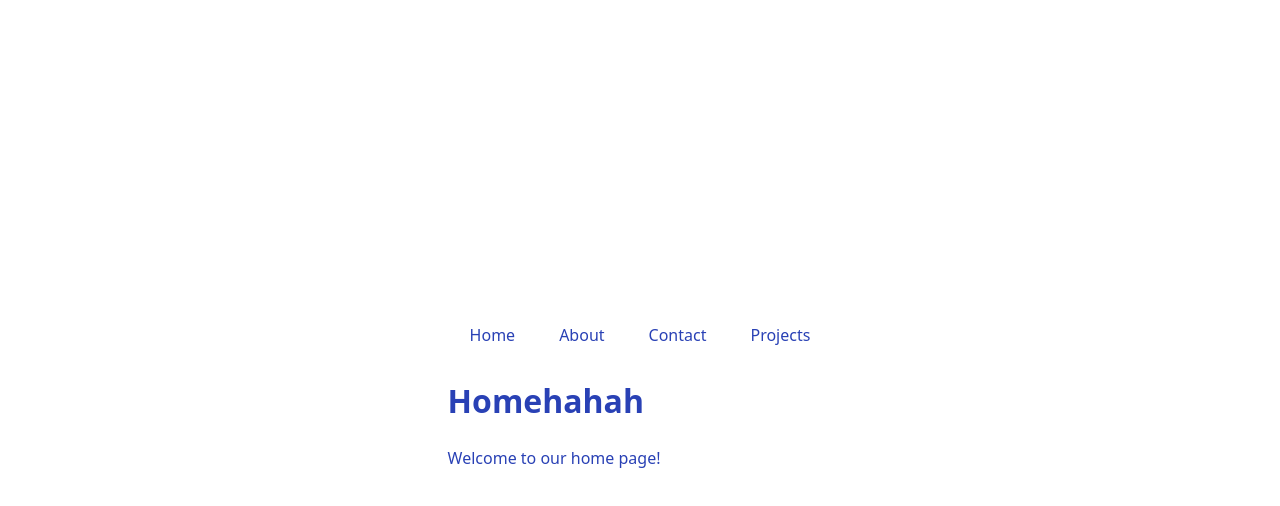
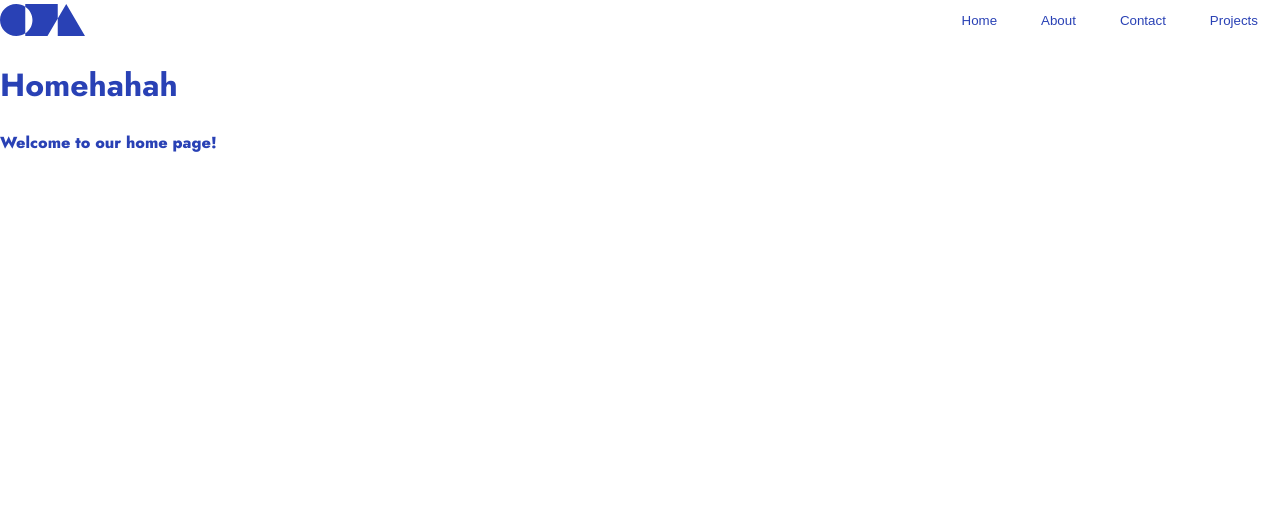
Before and after one commit to zkil27/ezekiel-portfolio, a React (Vite) app: page / in a window 1280 px wide. Shown: the top 506 px of the page. Built offline with nearby package versions, Linux system fonts and the light colour scheme.

Commit message:
Add Jost font files and integrate into CSS; implement NavBar and HeroLogo components

```diff
--- a/src/App.css
+++ b/src/App.css
@@ -0,0 +1,5 @@
+body{
+    width: 100vw;
+    height: 900vh;
+    max-width: 100%;
+}
--- /dev/null
+++ b/src/components/HeroLogo.jsx
@@ -0,0 +1,6 @@
+
+export function HeroLogo() {
+    return(
+        <img src="#" alt="#" />
+    )
+}
--- a/src/components/Layout.jsx
+++ b/src/components/Layout.jsx
@@ -8,6 +8,7 @@ export function Layout(){
                 <main>
                     <Outlet />
                 </main>
+
         </>
     );
 }
--- a/src/components/NavBar.css
+++ b/src/components/NavBar.css
@@ -1,17 +1,34 @@
+
 button{
     background-color: transparent;
     border: none;
     color: inherit;
-    font: inherit;
     cursor: pointer;
 }
+
 a {
     text-decoration: none;
     color: inherit;
     background-color: transparent;
     border: none;
-    font: inherit;
     cursor: pointer;
     padding: 8px 16px;
     display: inline-block;
 }
+
+nav{
+    display: flex;
+    width: 100vw;
+    justify-content: space-between;
+
+}
+
+.home-icon{
+    width: 85.161px;
+    height: auto;
+}
+
+.nav-container{
+    display: inherit;
+
+}
--- a/src/components/navBar.jsx
+++ b/src/components/navBar.jsx
@@ -1,10 +1,15 @@
 import { Link } from "react-router-dom"
 import "./navBar.css"
+import HomeIcon from '../assets/images/fafafa.svg';
 
 export function NavBar(){
     return(
         <>
-            <div className="container">
+            <nav>
+                <img src={HomeIcon} alt="Home Icon" className="home-icon" />
+
+                <div className="nav-container">
+
                     <Link to="/">
                         <button>Home</button>
                     </Link>
@@ -18,7 +23,7 @@ export function NavBar(){
                         <button>Projects</button>
                     </Link>
                 </div>
-
+            </nav>
         </>
     )
 }
--- a/src/index.css
+++ b/src/index.css
@@ -1,7 +1,16 @@
-html{
-  font-family: system-ui, Avenir, Helvetica, Arial, sans-serif;
+@font-face {
+  font-family: 'Jost';
+  src: url('/fonts/Jost.ttf') format('truetype');
+  font-weight: 100 900;
+  font-style: normal italic;
+}
+
+
+
+body{
+  font-family: 'Jost';
   line-height: 1.5;
-  font-weight: 400;
+  font-weight: 800;
 
   color-scheme: #2941B5;
   color: #2941B5;
@@ -11,17 +20,12 @@ html{
   text-rendering: optimizeLegibility;
   -webkit-font-smoothing: antialiased;
 
-}
-
-
-body {
   margin: 0;
   display: flex;
   flex-direction: column;
   align-items: center;
-  justify-content: center;
 
+    width: 100%;
+    height: 100%;
 
-  min-width: 320px;
-  min-height: 100vh;
 }
```
Also changed, not shown: public/fonts/Jost-Italic.ttf (added), public/fonts/Jost.ttf (added), src/components/Footer.jsx (added). Lines whose indentation alone changed are shown as unchanged.
